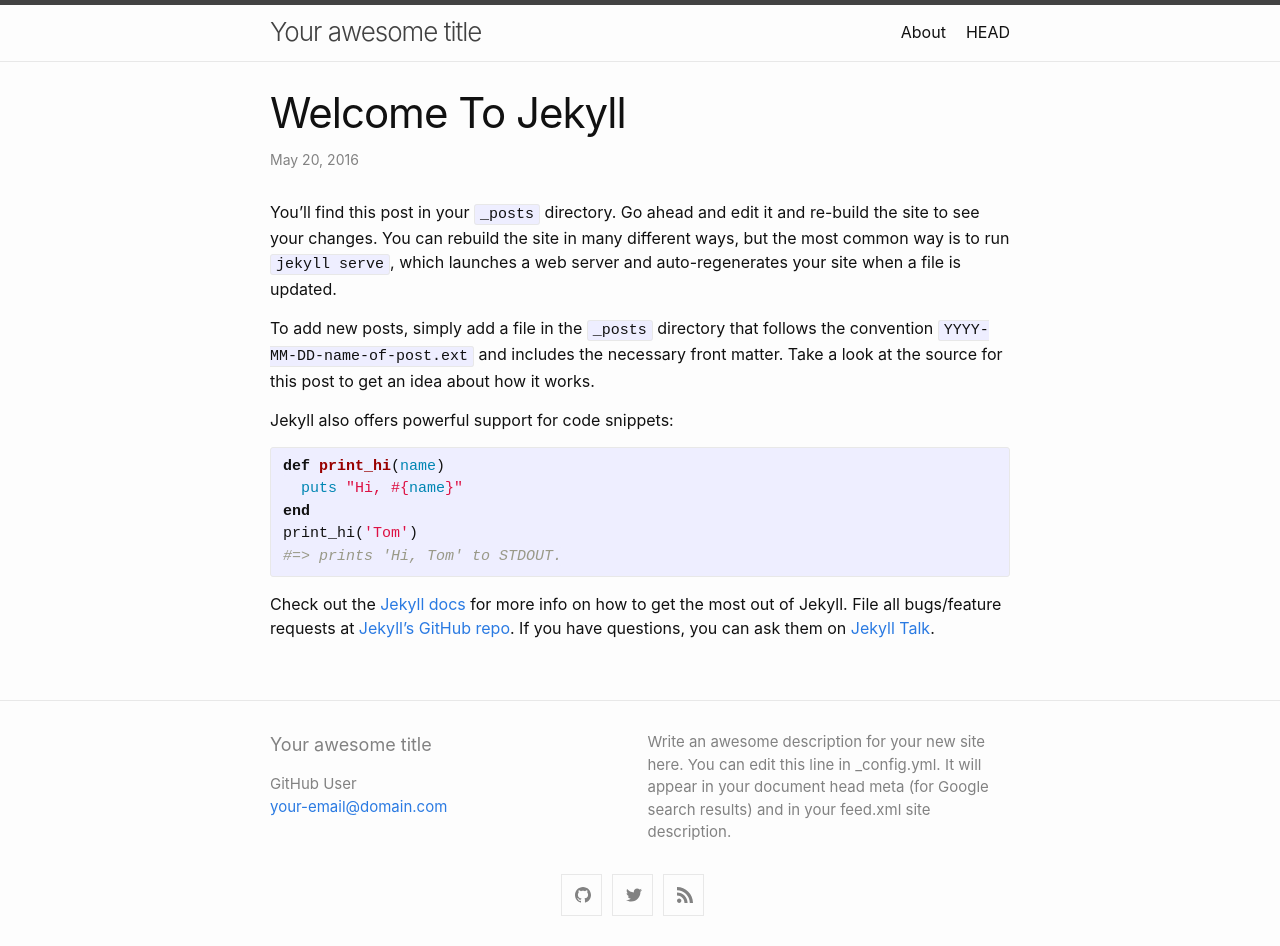
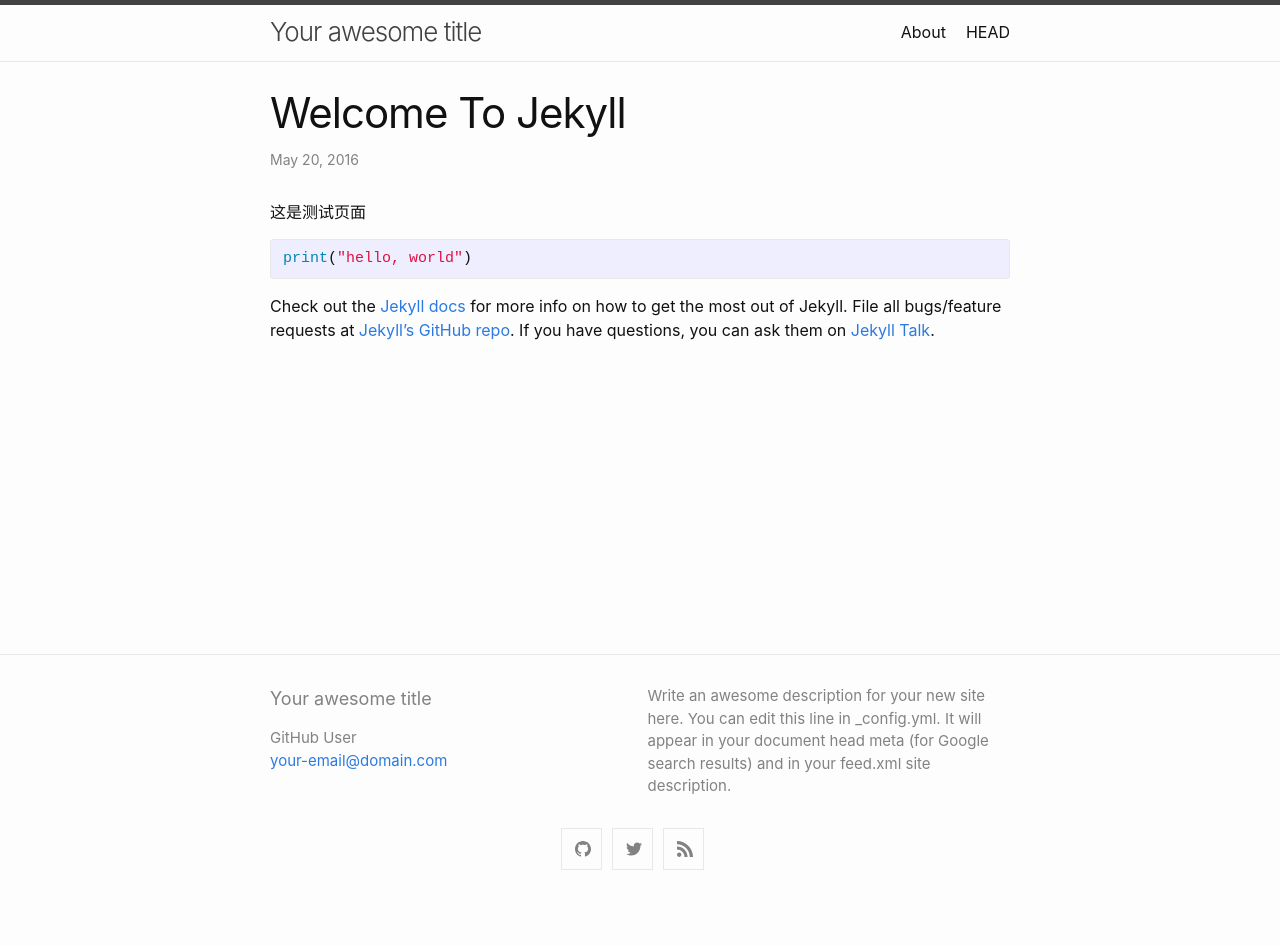
Before and after one commit to jaja7/jaja7.github.io, a Jekyll site: the page built from _posts/2016-05-20-welcome-to-jekyll.md, in a window 1280 px wide. Built offline with Jekyll 4.4.1, drawn with Linux system fonts in a browser that asks for light colours; after the commit the page ends 900 px from its top, so only the background shows below that.

Commit message:
修改主页

```diff
--- a/_posts/2016-05-20-welcome-to-jekyll.md
+++ b/_posts/2016-05-20-welcome-to-jekyll.md
@@ -1,18 +1,10 @@
 ---
 layout: post
 ---
-You’ll find this post in your `_posts` directory. Go ahead and edit it and re-build the site to see your changes. You can rebuild the site in many different ways, but the most common way is to run `jekyll serve`, which launches a web server and auto-regenerates your site when a file is updated.
-
-To add new posts, simply add a file in the `_posts` directory that follows the convention `YYYY-MM-DD-name-of-post.ext` and includes the necessary front matter. Take a look at the source for this post to get an idea about how it works.
-
-Jekyll also offers powerful support for code snippets:
+这是测试页面
 
 {% highlight ruby %}
-def print_hi(name)
-  puts "Hi, #{name}"
-end
-print_hi('Tom')
-#=> prints 'Hi, Tom' to STDOUT.
+print("hello, world")
 {% endhighlight %}
 
 Check out the [Jekyll docs][jekyll-docs] for more info on how to get the most out of Jekyll. File all bugs/feature requests at [Jekyll’s GitHub repo][jekyll-gh]. If you have questions, you can ask them on [Jekyll Talk][jekyll-talk].
```
